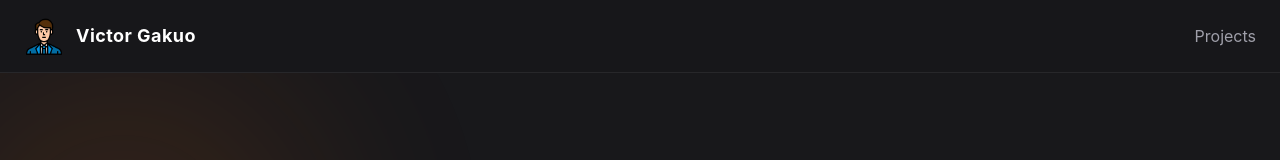
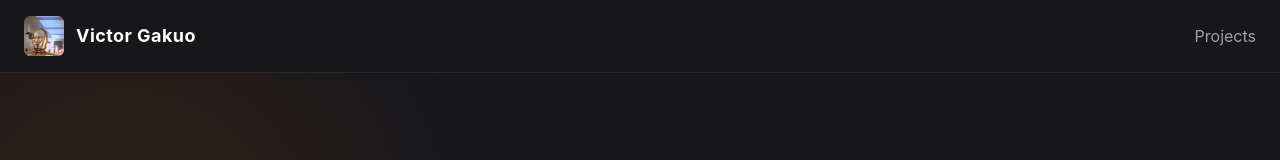
Before and after one commit to c3po-jpeg/portfolio, a website built with Vite: page about.html in a window 1280 px wide. Shown: the top 160 px of the page. Built offline with nearby package versions, Linux system fonts and the light colour scheme.

Commit message:
updated profile

```diff
--- a/about.html
+++ b/about.html
@@ -38,7 +38,7 @@
 
             <div class="flex items-center gap-3">
 
-                <img src="/icons/bussiness-man.png" alt="profile" class="w-10 h-10 rounded-md" />
+                <img src="/c3po.jpeg" alt="profile" class="w-10 h-10 rounded-md" />
 
                 <h1 class="text-lg font-bold tracking-wide">
                     Victor Gakuo
--- a/index.html
+++ b/index.html
@@ -21,7 +21,7 @@
         <!-- LEFT -->
         <div class="flex items-center gap-3">
           <div>
-            <img src="/icons/bussiness-man.png" alt="profile" class="w-10 h-10" />
+            <img src="/c3po.jpeg" alt="profile" class="w-10 h-10 rounded-md" />
           </div>
 
           <h1 class="text-lg font-bold tracking-wide">
```
Also changed, not shown: public/c3po.jpeg (added).
